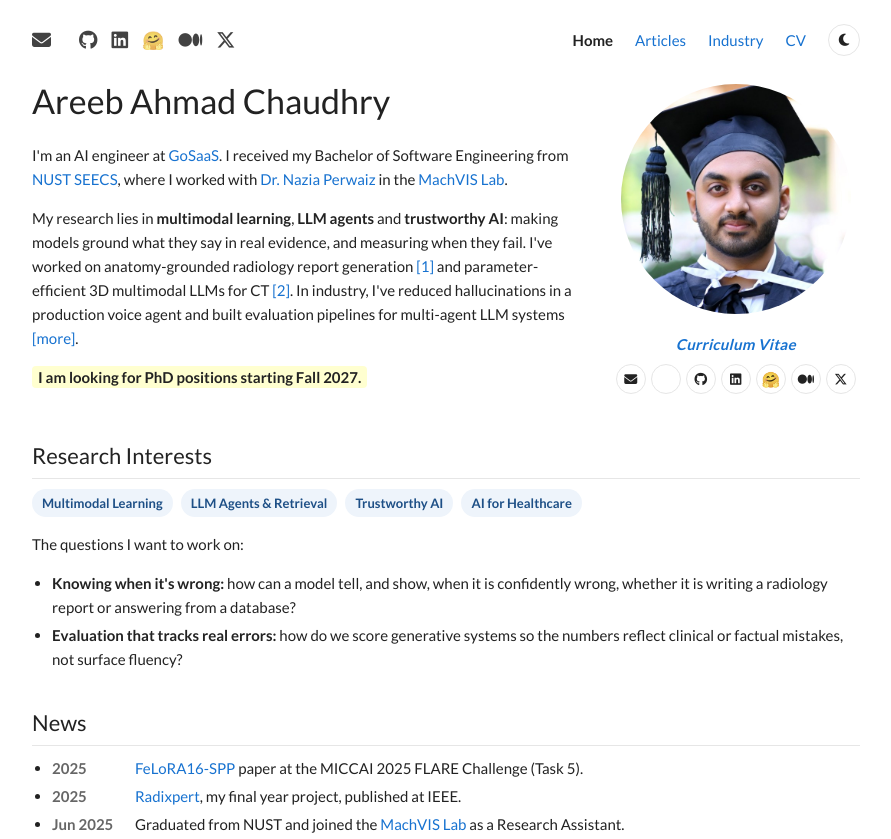
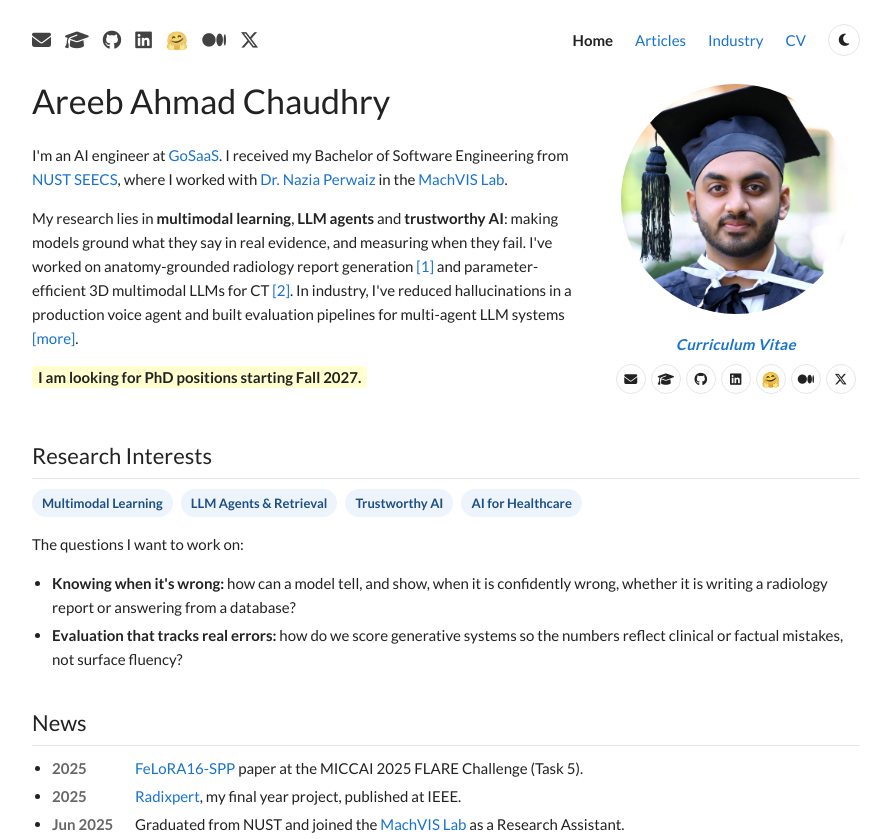
Before and after one commit to AreebAhmad-02/AreebAhmad-02.github.io, a plain HTML site: page index.html in a window 1280 px wide. Shown: the top 839 px of the page, without its empty margins (194-1085 px from the left). Drawn offline with Linux system fonts and the light colour scheme; some icons are missing.

Commit message:
Use Font Awesome icon for Google Scholar
Co-Authored-By: Claude Opus 5.5 <noreply@anthropic.com>
Claude-Session: https://claude.ai/code/session_01S3zV4AH6o4NLeu6G4tamRN

```diff
--- a/index.html
+++ b/index.html
@@ -7,13 +7,12 @@
 <meta name="description" content="Areeb Ahmad Chaudhry: AI engineer working on multimodal learning, LLM agents and trustworthy AI. Applying to PhD programs for Fall 2027.">
 <link href="https://fonts.googleapis.com/css2?family=Lato:wght@400;700&display=swap" rel="stylesheet">
 <link rel="stylesheet" href="https://cdnjs.cloudflare.com/ajax/libs/font-awesome/6.5.2/css/all.min.css">
-<link rel="stylesheet" href="https://cdn.jsdelivr.net/npm/academicons@1.9.4/css/academicons.min.css">
 <script>(function(){try{var t=localStorage.getItem('theme');if(t)document.documentElement.setAttribute('data-theme',t);}catch(e){}})();</script>
 <link rel="stylesheet" href="style.css">
 </head>
 <body>
 <div class="wrap">
-  <header class="top"><div class="navsoc"><a href="mailto:chaudhry.bese21seecs@seecs.edu.pk" title="Email" aria-label="Email"><i class="fa-solid fa-envelope"></i></a><a href="https://scholar.google.com/citations?user=gaDnnFwAAAAJ" title="Google Scholar" aria-label="Google Scholar" target="_blank" rel="noopener"><i class="ai ai-google-scholar"></i></a><a href="https://github.com/AreebAhmad-02" title="GitHub" aria-label="GitHub" target="_blank" rel="noopener"><i class="fa-brands fa-github"></i></a><a href="https://linkedin.com/in/areeb-ahmad02" title="LinkedIn" aria-label="LinkedIn" target="_blank" rel="noopener"><i class="fa-brands fa-linkedin"></i></a><a href="https://huggingface.co/Areeb-02" title="Hugging Face" aria-label="Hugging Face" target="_blank" rel="noopener"><span class="hfi">🤗</span></a><a href="https://medium.com/@ahmadareeb3026" title="Medium" aria-label="Medium" target="_blank" rel="noopener"><i class="fa-brands fa-medium"></i></a><a href="https://x.com/areebahmad_ai" title="X" aria-label="X" target="_blank" rel="noopener"><i class="fa-brands fa-x-twitter"></i></a></div><nav><a class="on" href="./">Home</a><a href="./#articles">Articles</a><a href="industry.html">Industry</a><a href="cv.html">CV</a><button class="theme" id="themeBtn" type="button" aria-label="Switch light or dark mode" title="Light / dark"><i class="fa-solid fa-moon"></i></button></nav></header>
+  <header class="top"><div class="navsoc"><a href="mailto:chaudhry.bese21seecs@seecs.edu.pk" title="Email" aria-label="Email"><i class="fa-solid fa-envelope"></i></a><a href="https://scholar.google.com/citations?user=gaDnnFwAAAAJ" title="Google Scholar" aria-label="Google Scholar" target="_blank" rel="noopener"><i class="fa-solid fa-graduation-cap"></i></a><a href="https://github.com/AreebAhmad-02" title="GitHub" aria-label="GitHub" target="_blank" rel="noopener"><i class="fa-brands fa-github"></i></a><a href="https://linkedin.com/in/areeb-ahmad02" title="LinkedIn" aria-label="LinkedIn" target="_blank" rel="noopener"><i class="fa-brands fa-linkedin"></i></a><a href="https://huggingface.co/Areeb-02" title="Hugging Face" aria-label="Hugging Face" target="_blank" rel="noopener"><span class="hfi">🤗</span></a><a href="https://medium.com/@ahmadareeb3026" title="Medium" aria-label="Medium" target="_blank" rel="noopener"><i class="fa-brands fa-medium"></i></a><a href="https://x.com/areebahmad_ai" title="X" aria-label="X" target="_blank" rel="noopener"><i class="fa-brands fa-x-twitter"></i></a></div><nav><a class="on" href="./">Home</a><a href="./#articles">Articles</a><a href="industry.html">Industry</a><a href="cv.html">CV</a><button class="theme" id="themeBtn" type="button" aria-label="Switch light or dark mode" title="Light / dark"><i class="fa-solid fa-moon"></i></button></nav></header>
 
   <div class="intro">
     <div class="bio">
@@ -22,7 +21,7 @@
       <p>My research lies in <b>multimodal learning</b>, <b>LLM agents</b> and <b>trustworthy AI</b>: making models ground what they say in real evidence, and measuring when they fail. I've worked on anatomy-grounded radiology report generation <a href="#radixpert">[1]</a> and parameter-efficient 3D multimodal LLMs for CT <a href="#felora">[2]</a>. In industry, I've reduced hallucinations in a production voice agent and built evaluation pipelines for multi-agent LLM systems <a href="industry.html">[more]</a>.</p>
       <p><b class="cta">I am looking for PhD positions starting Fall 2027.</b></p>
     </div>
-    <div class="photo"><img src="images/areeb.jpg" alt="Areeb Ahmad Chaudhry"><a class="cvlink" href="cv.html">Curriculum Vitae</a><div class="circsoc"><a href="mailto:chaudhry.bese21seecs@seecs.edu.pk" title="Email" aria-label="Email"><i class="fa-solid fa-envelope"></i></a><a href="https://scholar.google.com/citations?user=gaDnnFwAAAAJ" title="Google Scholar" aria-label="Google Scholar" target="_blank" rel="noopener"><i class="ai ai-google-scholar"></i></a><a href="https://github.com/AreebAhmad-02" title="GitHub" aria-label="GitHub" target="_blank" rel="noopener"><i class="fa-brands fa-github"></i></a><a href="https://linkedin.com/in/areeb-ahmad02" title="LinkedIn" aria-label="LinkedIn" target="_blank" rel="noopener"><i class="fa-brands fa-linkedin"></i></a><a href="https://huggingface.co/Areeb-02" title="Hugging Face" aria-label="Hugging Face" target="_blank" rel="noopener"><span class="hfi">🤗</span></a><a href="https://medium.com/@ahmadareeb3026" title="Medium" aria-label="Medium" target="_blank" rel="noopener"><i class="fa-brands fa-medium"></i></a><a href="https://x.com/areebahmad_ai" title="X" aria-label="X" target="_blank" rel="noopener"><i class="fa-brands fa-x-twitter"></i></a></div></div>
+    <div class="photo"><img src="images/areeb.jpg" alt="Areeb Ahmad Chaudhry"><a class="cvlink" href="cv.html">Curriculum Vitae</a><div class="circsoc"><a href="mailto:chaudhry.bese21seecs@seecs.edu.pk" title="Email" aria-label="Email"><i class="fa-solid fa-envelope"></i></a><a href="https://scholar.google.com/citations?user=gaDnnFwAAAAJ" title="Google Scholar" aria-label="Google Scholar" target="_blank" rel="noopener"><i class="fa-solid fa-graduation-cap"></i></a><a href="https://github.com/AreebAhmad-02" title="GitHub" aria-label="GitHub" target="_blank" rel="noopener"><i class="fa-brands fa-github"></i></a><a href="https://linkedin.com/in/areeb-ahmad02" title="LinkedIn" aria-label="LinkedIn" target="_blank" rel="noopener"><i class="fa-brands fa-linkedin"></i></a><a href="https://huggingface.co/Areeb-02" title="Hugging Face" aria-label="Hugging Face" target="_blank" rel="noopener"><span class="hfi">🤗</span></a><a href="https://medium.com/@ahmadareeb3026" title="Medium" aria-label="Medium" target="_blank" rel="noopener"><i class="fa-brands fa-medium"></i></a><a href="https://x.com/areebahmad_ai" title="X" aria-label="X" target="_blank" rel="noopener"><i class="fa-brands fa-x-twitter"></i></a></div></div>
   </div>
 
   <h2>Research Interests</h2>
```
Also changed, not shown: cv.html (+1 -2 lines), industry.html (+1 -2 lines).
